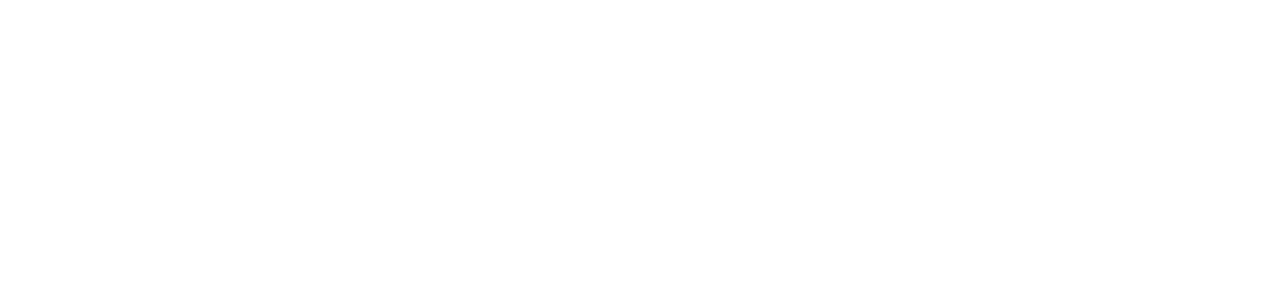
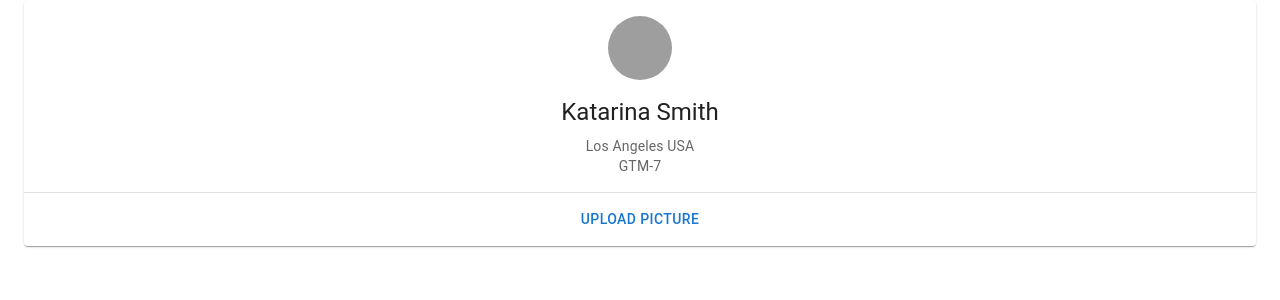
Before and after one commit to KTY-US/course-admin-app, a React (Create React App) app: page /user/1 in a window 1280 px wide. Before the commit this address had no page. Shown: the top 300 px of the page. Built offline with nearby package versions, Linux system fonts and the light colour scheme; grey boxes are pictures that could not be loaded.

Commit message:
AccountProfile component

```diff
--- /dev/null
+++ b/src/components/Account/AccountProfile.jsx
@@ -0,0 +1,53 @@
+import React from 'react';
+import { Avatar, Box, Button, Card, CardActions, CardContent, Divider, Typography } from '@mui/material';
+
+const user = {
+	avatar: '/static/images/avatars/avatar_6.png',
+	city: 'Los Angeles',
+	country: 'USA',
+	jobTitle: 'Senior Developer',
+	name: 'Katarina Smith',
+	timezone: 'GTM-7'
+};
+
+const AccountProfile = (props) => {
+	return (
+		<Card {...props}>
+			<CardContent>
+				<Box
+					sx={{
+						alignItems: 'center',
+						display: 'flex',
+						flexDirection: 'column'
+					}}
+				>
+					<Avatar
+						src={user.avatar}
+						sx={{
+							height: 64,
+							mb: 2,
+							width: 64
+						}}
+					/>
+					<Typography color='textPrimary' gutterBottom variant='h5'>
+						{user.name}
+					</Typography>
+					<Typography color='textSecondary' variant='body2'>
+						{`${user.city} ${user.country}`}
+					</Typography>
+					<Typography color='textSecondary' variant='body2'>
+						{user.timezone}
+					</Typography>
+				</Box>
+			</CardContent>
+			<Divider />
+			<CardActions>
+				<Button color='primary' fullWidth variant='text'>
+					Upload picture
+				</Button>
+			</CardActions>
+		</Card>
+	);
+};
+
+export default AccountProfile;
--- a/src/components/App/App.js
+++ b/src/components/App/App.js
@@ -7,6 +7,7 @@
 
 import Error from '../Error/Error';
 import Home from '../Home/Home';
+import AccountProfile from '../Account/AccountProfile';
 
 const theme = createTheme();
 const App = () => {
@@ -19,6 +20,8 @@
 						<Route path='/home' element={<Home />} />
 						<Route path='/not-found' element={<Error content={'404 Page not found'} />} />
 						<Route element={<Error content={'404 Page not found'} />}></Route>
+
+						<Route path='/user/:id' element={<AccountProfile />} />
 					</Routes>
 				</Container>
 				<ToastContainer autoClose={5000} />
```
